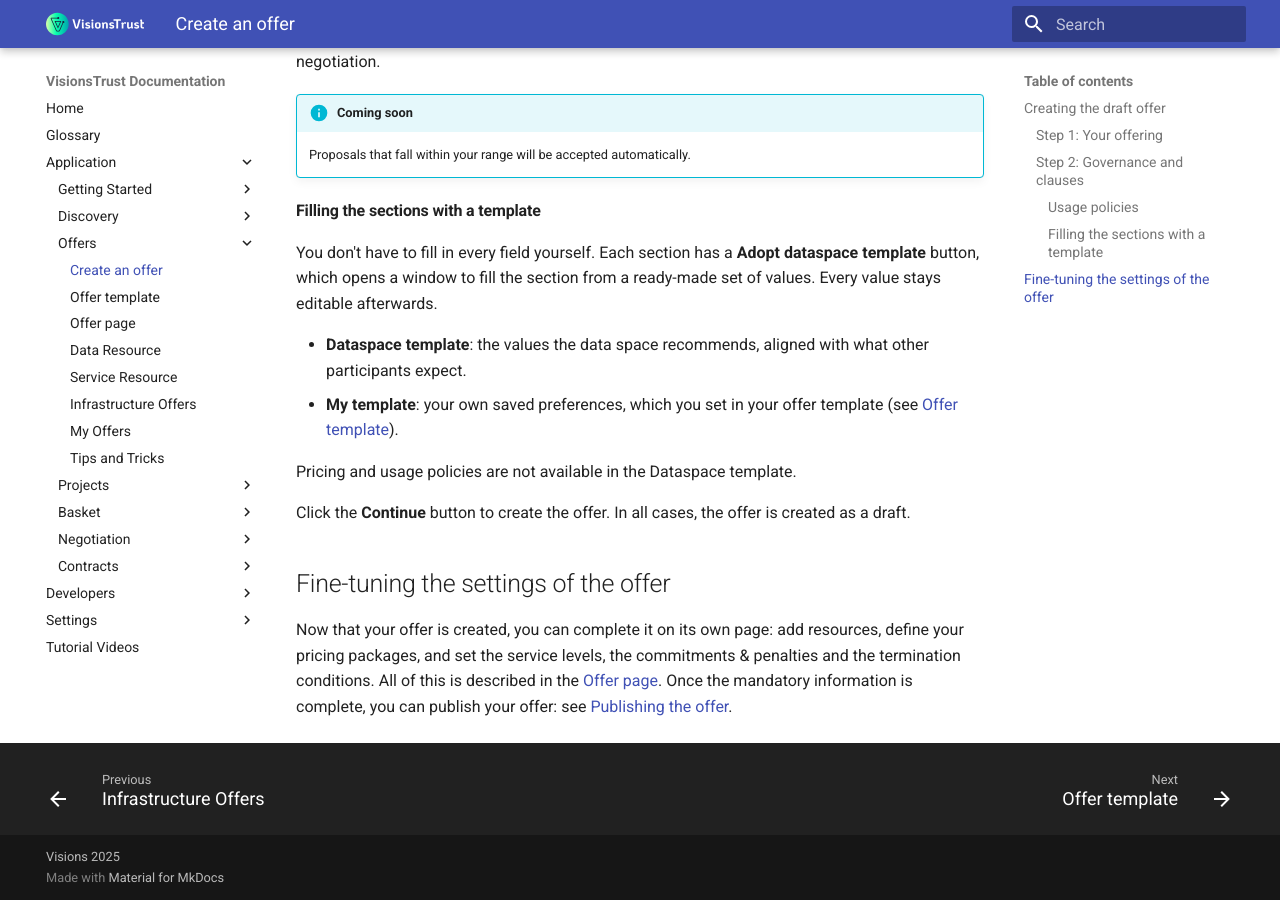
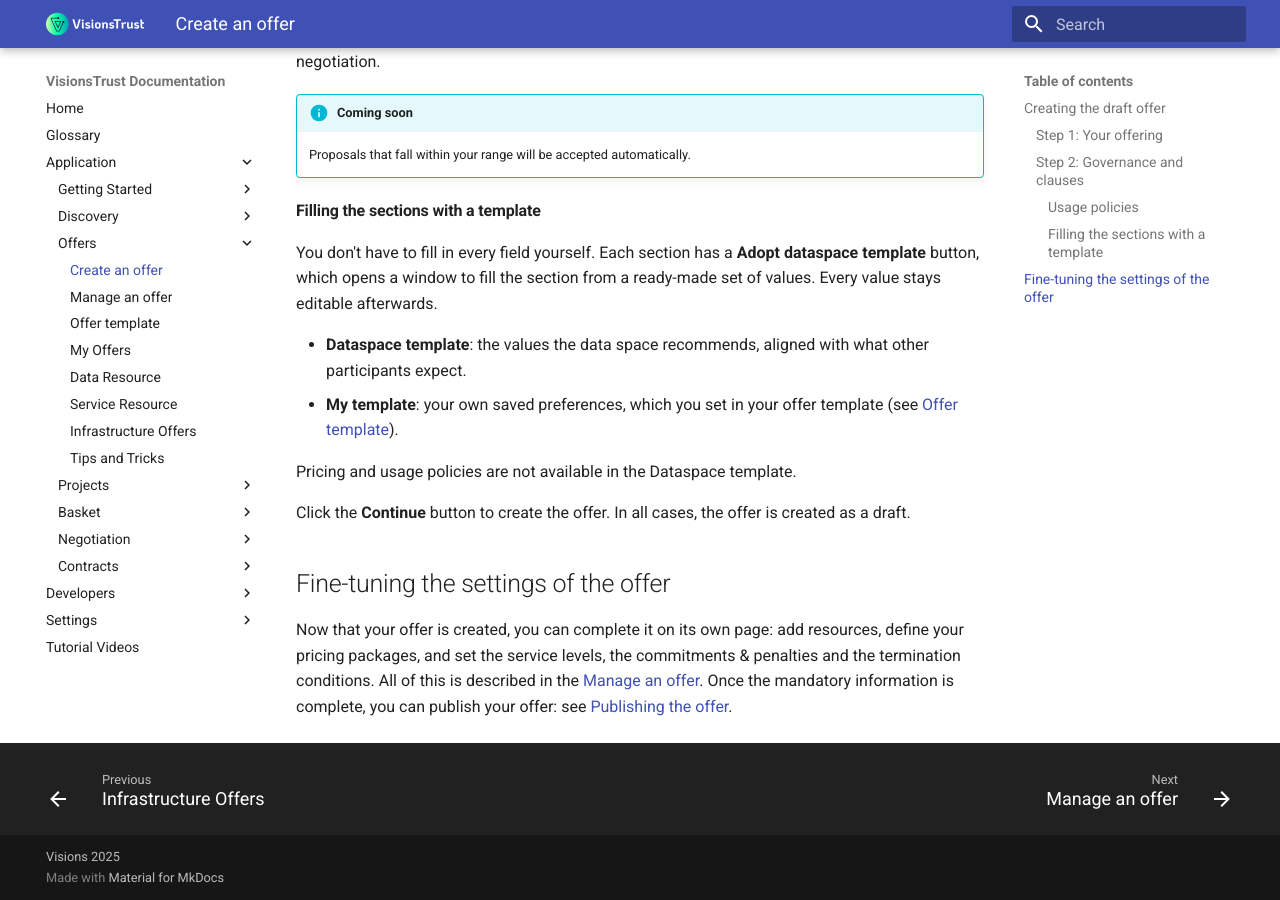
Before and after one commit to VisionsOfficial/visionstrust-docs, an MkDocs documentation site: the page built from docs/application/registering-resources/creating-an-offer.md, in a window 1280 px wide and 900 px high, scrolled down 2208 px. Built offline with MkDocs 1.6.1 and Material for MkDocs 9.7.7, drawn with Linux system fonts in a browser that asks for light colours; some of the changed text lies outside the part shown.

Commit message:
docs: rename Offer page and Project page to Manage an offer and Manage a project

```diff
--- a/docs/application/registering-resources/creating-an-offer.md
+++ b/docs/application/registering-resources/creating-an-offer.md
@@ -17,7 +17,7 @@ Choose the type of your offer: a data offer if you expose a dataset, or a servic
 
 <p><img src="../../images/create_offer_step_1.png" alt="Creating an offer, step 1" width="85%"></p>
 
-The mandatory fields are the type, the name, the caption, the description, the category and the country or region. The picture is optional. Each field is described in the [Offer page](./offer-settings.md#offer-information).
+The mandatory fields are the type, the name, the caption, the description, the category and the country or region. The picture is optional. Each field is described in the [Manage an offer](./offer-settings.md#offer-information).
 
 Click the **Continue** button to go to the second step once the mandatory fields are filled in. To finish later, click the **Create as draft** button, in either step: the offer name and its caption are enough to save a draft.
 
@@ -52,4 +52,4 @@ Click the **Continue** button to create the offer. In all cases, the offer is cr
 
 ## Fine-tuning the settings of the offer
 
-Now that your offer is created, you can complete it on its own page: add resources, define your pricing packages, and set the service levels, the commitments & penalties and the termination conditions. All of this is described in the [Offer page](./offer-settings.md). Once the mandatory information is complete, you can publish your offer: see [Publishing the offer](./offer-settings.md#publishing-the-offer).
+Now that your offer is created, you can complete it on its own page: add resources, define your pricing packages, and set the service levels, the commitments & penalties and the termination conditions. All of this is described in the [Manage an offer](./offer-settings.md). Once the mandatory information is complete, you can publish your offer: see [Publishing the offer](./offer-settings.md#publishing-the-offer).
--- a/mkdocs.yml
+++ b/mkdocs.yml
@@ -60,21 +60,21 @@ nav:
       - Infrastructure Offers: application/discovery/infrastructure.md
     - Offers:
       - Create an offer: application/registering-resources/creating-an-offer.md
+      - Manage an offer: application/registering-resources/offer-settings.md
       - Offer template: application/registering-resources/offer-template.md
-      - Offer page: application/registering-resources/offer-settings.md
+      - My Offers: application/registering-resources/overview.md
       - Data Resource: application/registering-resources/data-resources.md
       - Service Resource: application/registering-resources/service-resources.md
       - Infrastructure Offers: application/registering-resources/infrastructure-offers.md
-      - My Offers: application/registering-resources/overview.md
       - Tips and Tricks: application/registering-resources/tips-and-tricks.md
     - Projects:
       - Create a project: application/projects/creating-a-project.md
+      - Manage a project: application/projects/project-settings.md
       - Project template: application/projects/project-template.md
-      - Project page: application/projects/project-settings.md
+      - My Projects: application/projects/overview.md
       - Contributions: application/projects/contributions.md
       - Service Chains: application/projects/service-chains.md
       - Exit requests: application/projects/exit-requests.md
-      - My Projects: application/projects/overview.md
     - Basket:
       - Add an offer to the basket: application/basket/overview.md
       - Basket steps: application/basket/basket-steps.md
```
Also changed, not shown: docs/application/projects/project-settings.md (+1 -1 lines), docs/application/registering-resources/offer-settings.md (+1 -1 lines), docs/application/registering-resources/overview.md (+4 -4 lines).
